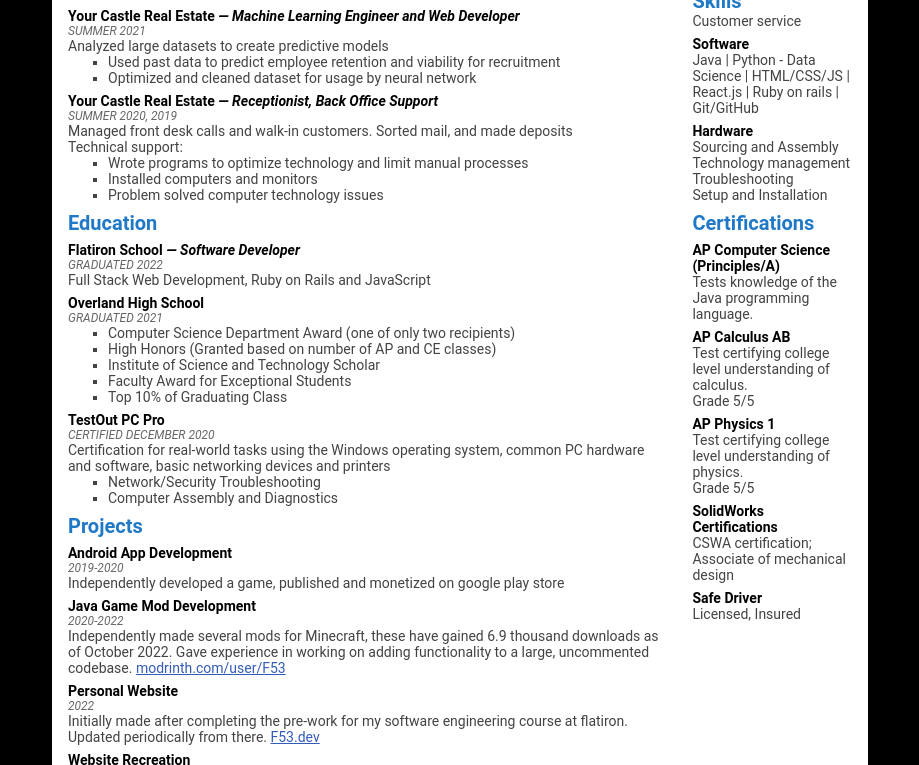
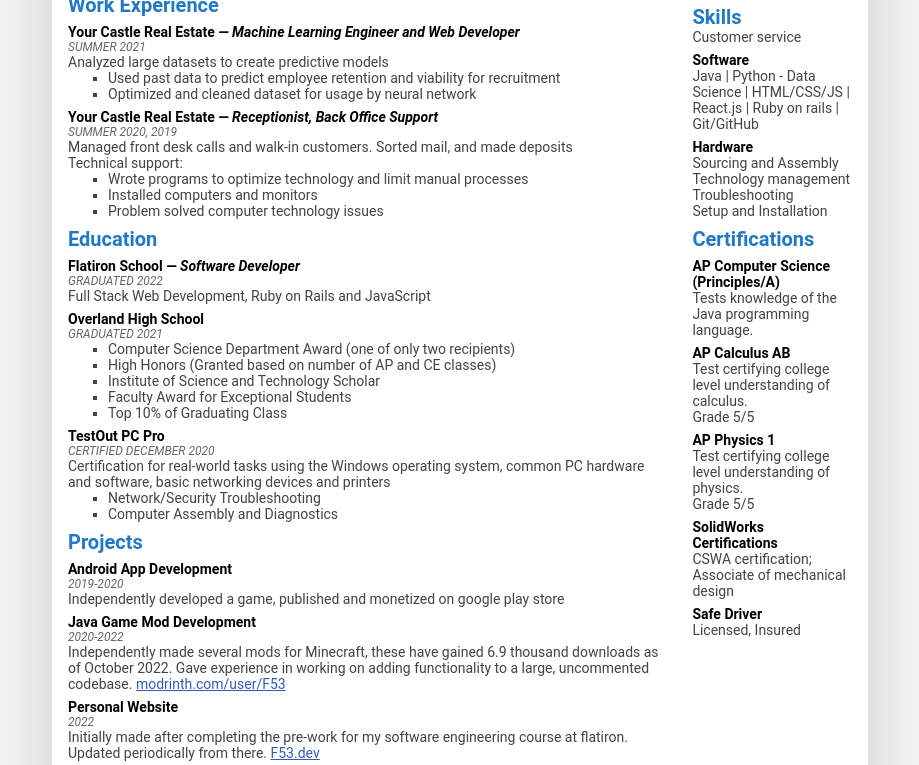
Before and after one commit to CodeF53/misc, a plain HTML site: page resume/index.html in a window 1280 px wide. Shown: the part 107-872 px from the top of the page, without its empty margins (180-1099 px from the left). Drawn offline with Linux system fonts and the light colour scheme.

Commit message:
add a nice shadow

```diff
--- a/resume/style.css
+++ b/resume/style.css
@@ -9,13 +9,16 @@
 
 body {
   font-family: Roboto,RobotoDraft,Helvetica,Arial,sans-serif;
-  background-color: black;
+  background-color: whitesmoke;
+  padding: 1rem;
 }
 #paper {
   background-color: white;
   width: 8.5in;
   height: 11in;
   margin: auto;
+  -webkit-box-shadow: 0px 0px 60px 20px gainsboro;
+  box-shadow: 0px 0px 60px 20px gainsboro;
 }
 #paper > * {
   margin: 16px;
```
